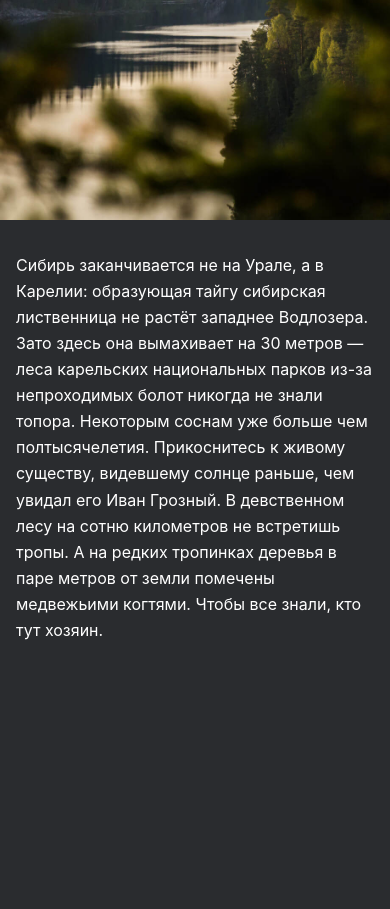
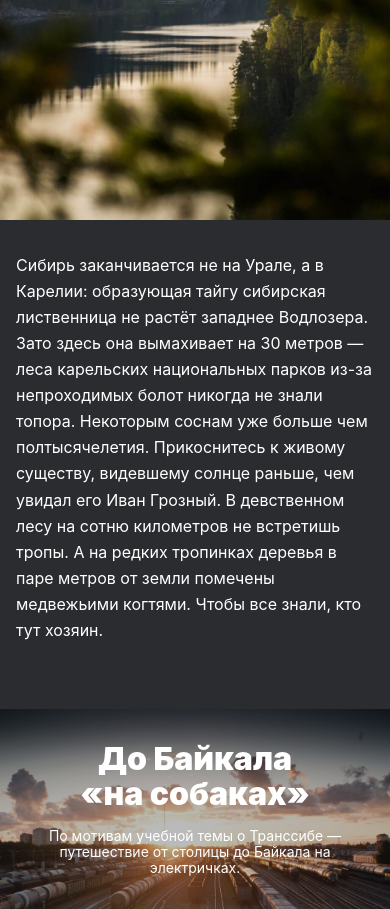
Before and after one commit to elya-edo/russian-travel, a plain HTML site: page index.html in a window 390 px wide. Shown: the part 9162-10071 px from the top of the page. Before the commit the page ends 9871 px from the top, so only its background shows below. Drawn offline with Linux system fonts and the light colour scheme.

Commit message:
доб секцию cover с адаптивом

```diff
--- a/index.html
+++ b/index.html
@@ -120,6 +120,15 @@
             в паре метров от земли помечены медвежьими когтями. Чтобы все знали, кто тут хозяин.</p>
         </article>
       </section>
+
+      <section class="cover">
+        <a class="cover__link" href="https://yourshot.nationalgeographic.com/photos/?keywords=kolskiy" target="_blank">
+          <div class="cover__container">
+            <h2 class="cover__title">До Байкала «на&nbsp;собаках»</h2>
+            <p class="cover__subtitle">По мотивам учебной темы о Транссибе — путешествие от столицы до Байкала на электричках.</p>
+          </div>
+        </a>
+      </section>
     </main>
 
     <footer class="footer">
--- a/pages/style.css
+++ b/pages/style.css
@@ -208,7 +208,49 @@
   margin-bottom: 0;
 }
 
+.cover__container {
+  margin: 0 auto;
+  max-width: 1184px;
+  display: flex;
+  flex-direction: column;
+  justify-content: center;
+  gap: 32px;
+  min-height: 740px;
+  background-image: linear-gradient(0deg, rgba(42, 44, 47, 0.3), rgba(0, 0, 0, 0.3)),
+    url('../images/cover-trains.jpg');
+  background-size: cover;
+}
 
+.cover__container:hover {
+  background-image: linear-gradient(0deg, rgba(42, 44, 47, 0.8), rgba(0, 0, 0, 0.8)),
+    url('../images/cover-trains.jpg');
+}
+
+.cover__link {
+  text-decoration: none;
+}
+
+.cover__title {
+  margin: 0 auto;
+  max-width: 560px;
+  text-align: center;
+  font-style: normal;
+  font-weight: 900;
+  font-size: 72px;
+  line-height: 1.06;
+  color: #FFFFFF;
+}
+
+.cover__subtitle {
+  margin: 0 auto;
+  max-width: 360px;
+  text-align: center;
+  font-style: normal;
+  font-weight: 400;
+  font-size: 18px;
+  line-height: 1.22;
+  color: #FFFFFF;
+}
 /*макет 1280 - комп */
 
 
@@ -247,6 +289,11 @@
 
   .places__image {
     width: 100%;
+  }
+
+  .cover__container {
+    width: 100%;
+    min-height: 640px;
   }
 } /*макет 1024 - небольш ноут */
 
@@ -298,6 +345,10 @@
   .places__paragraph {
     margin: 0 0 25px;
     font-size: 16px;
+  }
+
+  .cover__container {
+    min-height: 480px;
   }
 } /*макет 768 - планшет*/
 
@@ -385,4 +436,22 @@
     width: calc(100% - 32px);
     margin: 0 auto 25px;
   }
+
+  .cover__container {
+    min-height: 200px;
+    gap: 16px;
+  }
+  .cover__title {
+    width: calc(100% - 32px);
+    font-weight: 900;
+    font-size: 32px;
+    line-height: 1.09;
+  }
+
+  .cover__subtitle {
+    width: calc(100% - 32px);
+    font-weight: 400;
+    font-size: 14px;
+    line-height: 1.14;
+  }
 } /*макет 320 - мобильная */
```
